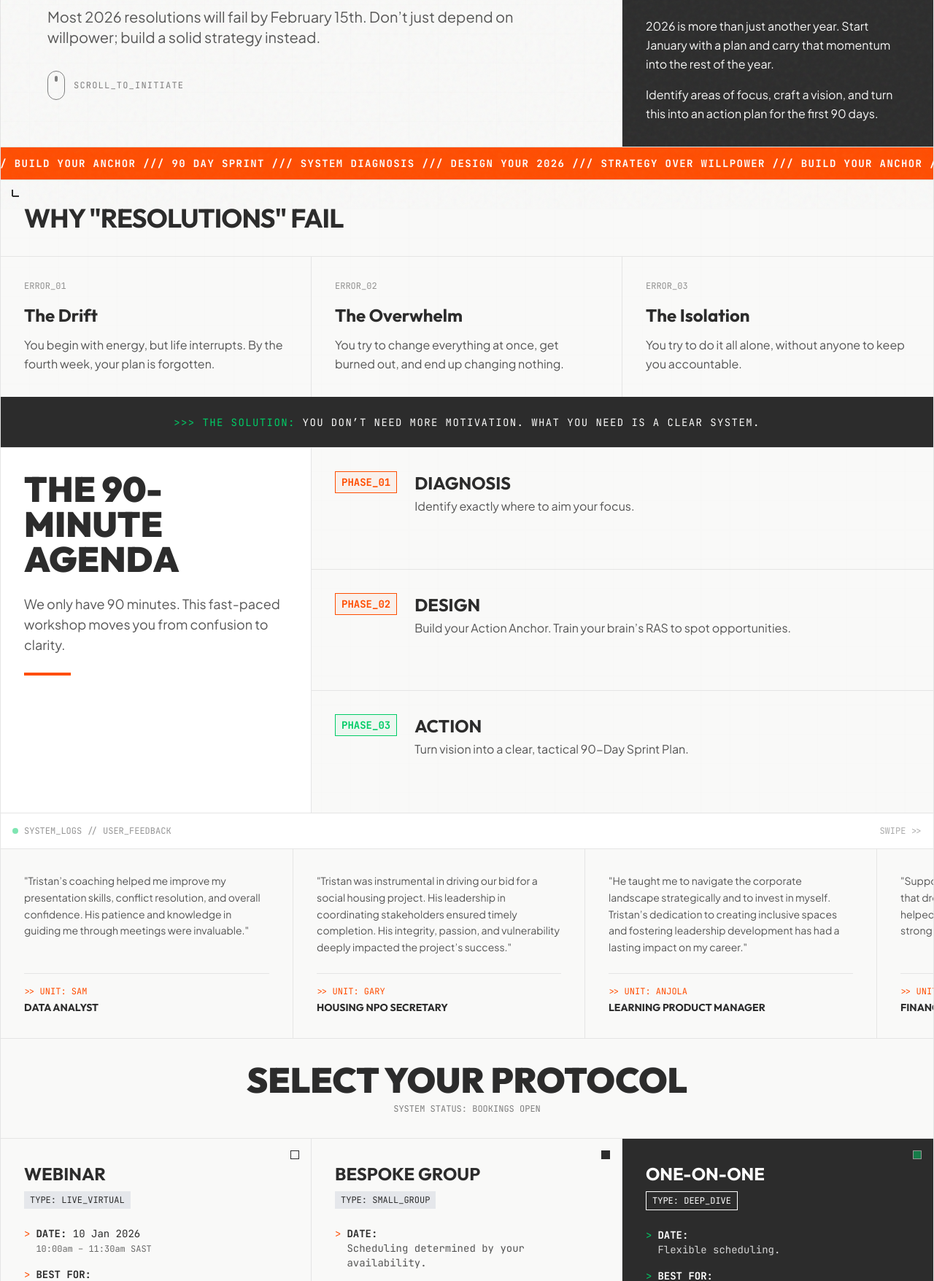
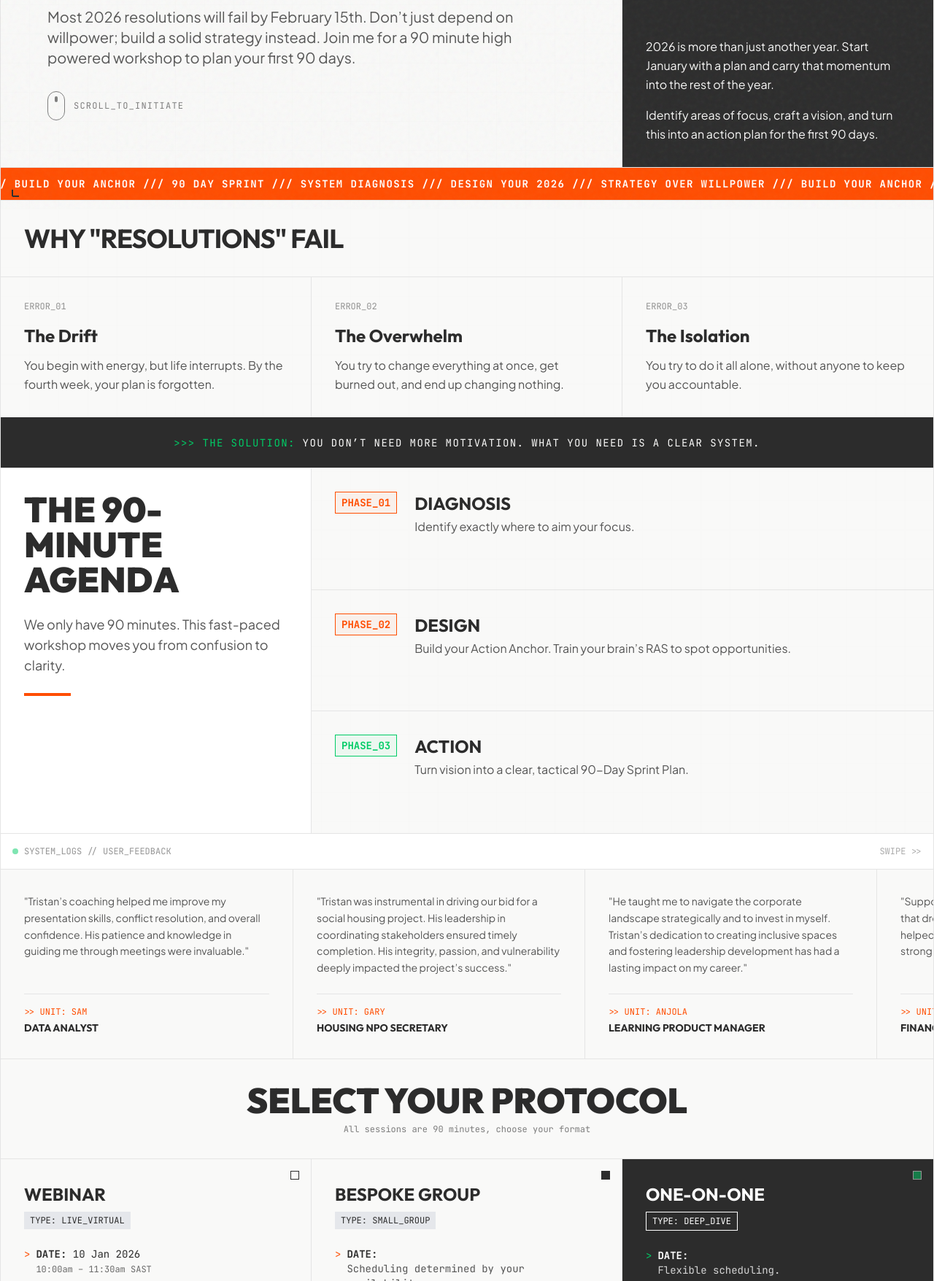
Before and after one commit to tristanpringlecoach-coder/kickstart2026, a plain HTML site: page index.html in a window 1280 px wide. Shown: the part 514-2270 px from the top of the page at 73% size. Drawn offline with nearby package versions, Linux system fonts and the light colour scheme.

Commit message:
Update index.html

```diff
--- a/index.html
+++ b/index.html
@@ -137,7 +137,7 @@
                     <span class="text-transparent bg-clip-text bg-gradient-to-r from-safety-orange to-red-600">FIRST 90 DAYS.</span>
                 </h1>
                 <p class="font-body text-lg md:text-xl text-charcoal/80 max-w-2xl leading-relaxed mb-8">
-                    Most 2026 resolutions will fail by February 15th. Don’t just depend on willpower; build a solid strategy instead.
+                    Most 2026 resolutions will fail by February 15th. Don’t just depend on willpower; build a solid strategy instead. Join me for a 90 minute high powered workshop to plan your first 90 days.
                 </p>
 
                 <div class="flex items-center gap-3 opacity-60">
@@ -300,7 +300,7 @@
         <section id="pricing" class="border-b border-border-grey bg-paper">
             <div class="p-8 border-b border-border-grey text-center">
                 <h2 class="font-heading font-black text-4xl md:text-5xl uppercase">Select Your Protocol</h2>
-                <p class="font-mono text-xs mt-2 text-charcoal/60">SYSTEM STATUS: BOOKINGS OPEN</p>
+                <p class="font-mono text-xs mt-2 text-charcoal/60">All sessions are 90 minutes, choose your format</p>
             </div>
 
             <div class="grid grid-cols-1 md:grid-cols-3">
```
